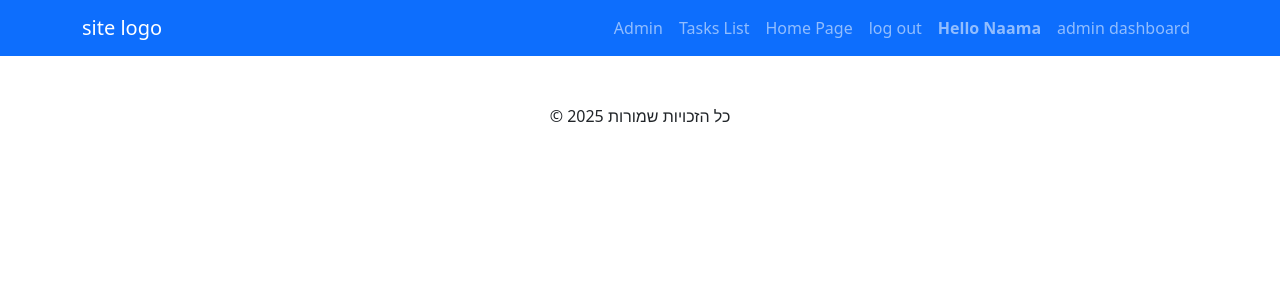
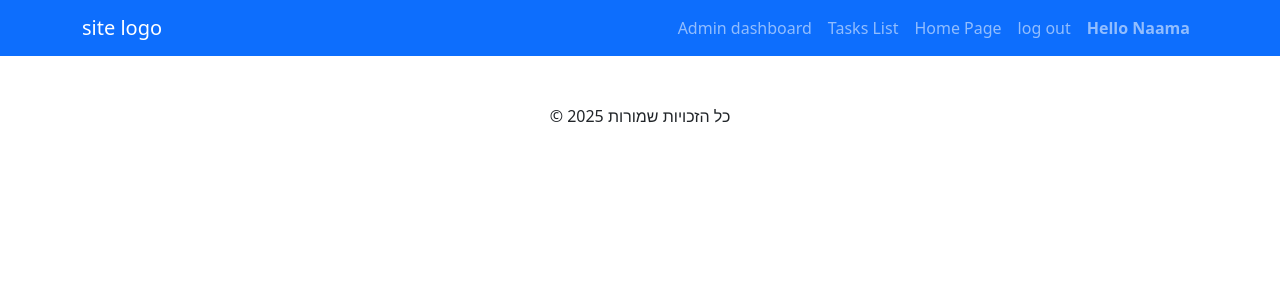
Before and after one commit to naama-git/django-project-tasks, a Django app: page / in a window 1280 px wide. Shown: the top 300 px of the page. Run offline with Django 5.2, Linux system fonts and the light colour scheme; a user stored in the database is signed in; some libraries are stand-ins or nearby versions.

Commit message:
finish some fixes1

```diff
--- a/TasksProject/TasksProject/settings.py
+++ b/TasksProject/TasksProject/settings.py
@@ -22,7 +22,6 @@ ALLOWED_HOSTS = []
 # Application definition
 
 INSTALLED_APPS = [
-    'jazzmin',
     'jazzmin',
     "django.contrib.admin",
     "django.contrib.auth",
@@ -145,3 +144,5 @@ JAZZMIN_UI_TWEAKS = {
     "navbar": "navbar-dark",
     "brand_colour": "navbar-primary",
 }
+
+LOGOUT_REDIRECT_URL = 'login'
--- a/TasksProject/TasksProject/urls.py
+++ b/TasksProject/TasksProject/urls.py
@@ -4,6 +4,7 @@ from django.urls import path
 from TasksApp.views import home, tasksListView, update_task_member, update_task_status,logout_view
 from TasksApp.views import register
 from TasksApp.views import login_view
+
 
 
 urlpatterns = [
--- a/TasksProject/templates/base.html
+++ b/TasksProject/templates/base.html
@@ -20,16 +20,13 @@
 
                 <div class="navbar-nav">
                     {% if user.is_superuser %}
-                    <a class="nav-link" href="{% url 'admin:index' %}">Admin</a>
+                    <a class="nav-link" href="{% url 'admin:index' %}">Admin dashboard</a>
                     {% endif %}
                     <a class="nav-link" href="{% url 'tasksList' %}">Tasks List</a>
                     <a class="nav-link" href="{% url 'home' %}"> Home Page</a>
                     {% if user.is_authenticated %}
                     <a class="nav-link" href="{% url 'logout' %}">log out</a>
                     <a class="nav-link fw-bolder">Hello {{ user.username }}</a>
-                    {% if user.is_superuser %}
-                    <a class="nav-link" href="{% url 'admin:index' %}">admin dashboard</a>
-                    {% endif %}
                     {% else %}
                     <a class="nav-link" href="{% url 'login' %}">log in</a>
                     <a class="nav-link" href="{% url 'register' %}">Register</a>
```
Also changed, not shown: TasksProject/db.sqlite3.
